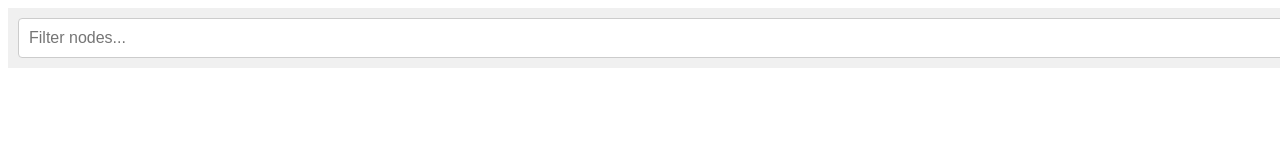
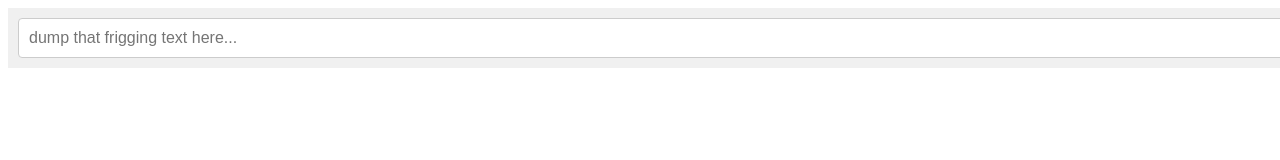
Before and after one commit to decodervivek/knowledge-graph-viewer, a React (Create React App) app: page / in a window 1280 px wide. Shown: the top 160 px of the page. Built offline with nearby package versions, Linux system fonts and the light colour scheme; what neo4j-driver would draw is missing.

Commit message:
changed text box

```diff
--- a/src/App.js
+++ b/src/App.js
@@ -18,7 +18,7 @@ function App() {
       <div style={{ padding: '10px', background: '#f0f0f0', zIndex: 1000 }}>
         <input
           type="text"
-          placeholder="Filter nodes..."
+          placeholder="dump that frigging text here..."
           value={filterText}
           onChange={handleFilterChange}
           style={{
```
